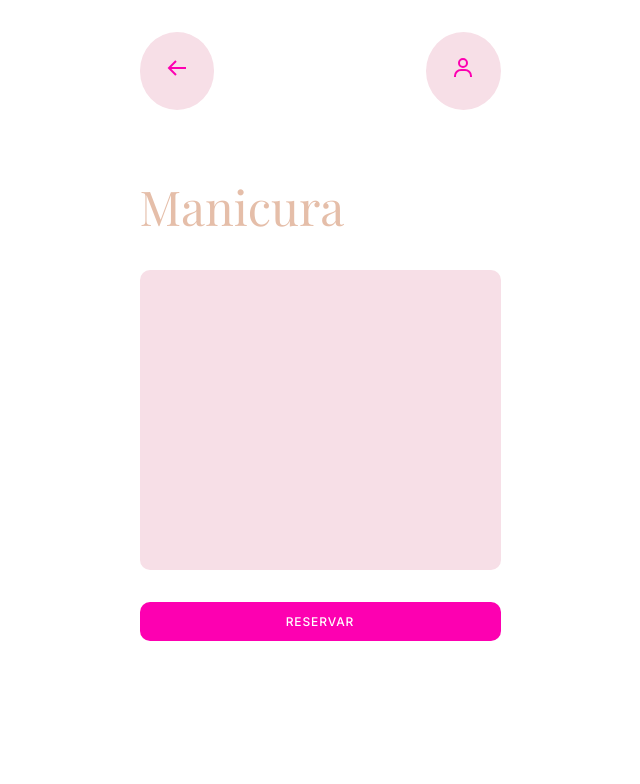
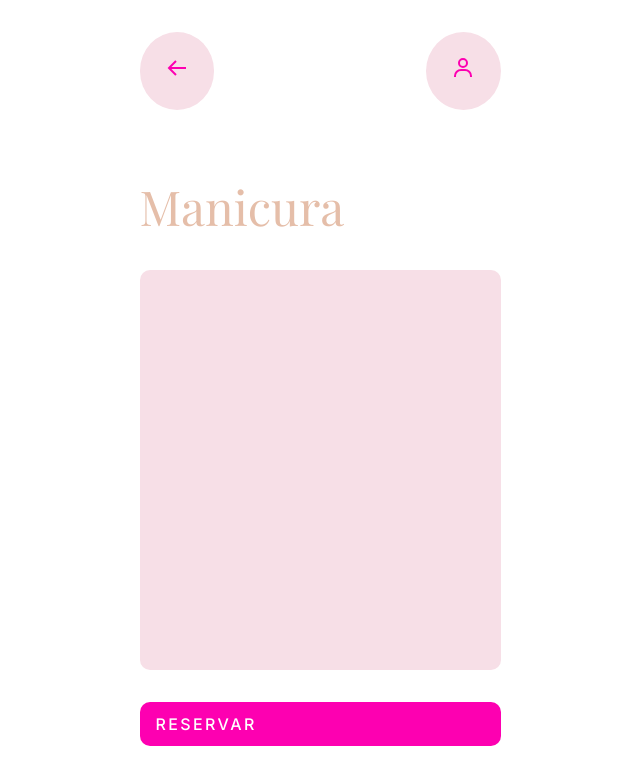
Before and after one commit to martin-centurion/crazy_nails, a React (Vite) app: page /servicios in a window 1280 px wide. Shown: the top 784 px of the page, without its empty margins (320-960 px from the left). Built offline with nearby package versions, Linux system fonts and the light colour scheme; a web font is replaced by a local one.

Commit message:
ajustando item list

```diff
--- a/src/components/Button/styles.css
+++ b/src/components/Button/styles.css
@@ -1,16 +1,17 @@
 button {
     background-color: var(--clr-oscuro);
     padding: .75rem 1rem;
-    font-size: .75rem;
+    font-size: 1rem;
     font-family: var(--ff-textos);
     text-transform: uppercase;
-    letter-spacing: .055rem;
+    letter-spacing: .15rem;
     font-weight: 500;
     cursor: pointer;
     border-radius: 10px;
     color: var(--clr-claro);
     width: 100%;
     transition: .5s;
+    text-align: left;
 }
 
 button:hover {
--- a/src/components/ItemList/styles.css
+++ b/src/components/ItemList/styles.css
@@ -13,7 +13,7 @@
 .servicios__content-img {
     background-color: var(--clr-primario);
     width: 100%;
-    height: 300px;
+    height: 400px;
     border-radius: 10px;
     margin-bottom: 2rem;
 }
```
